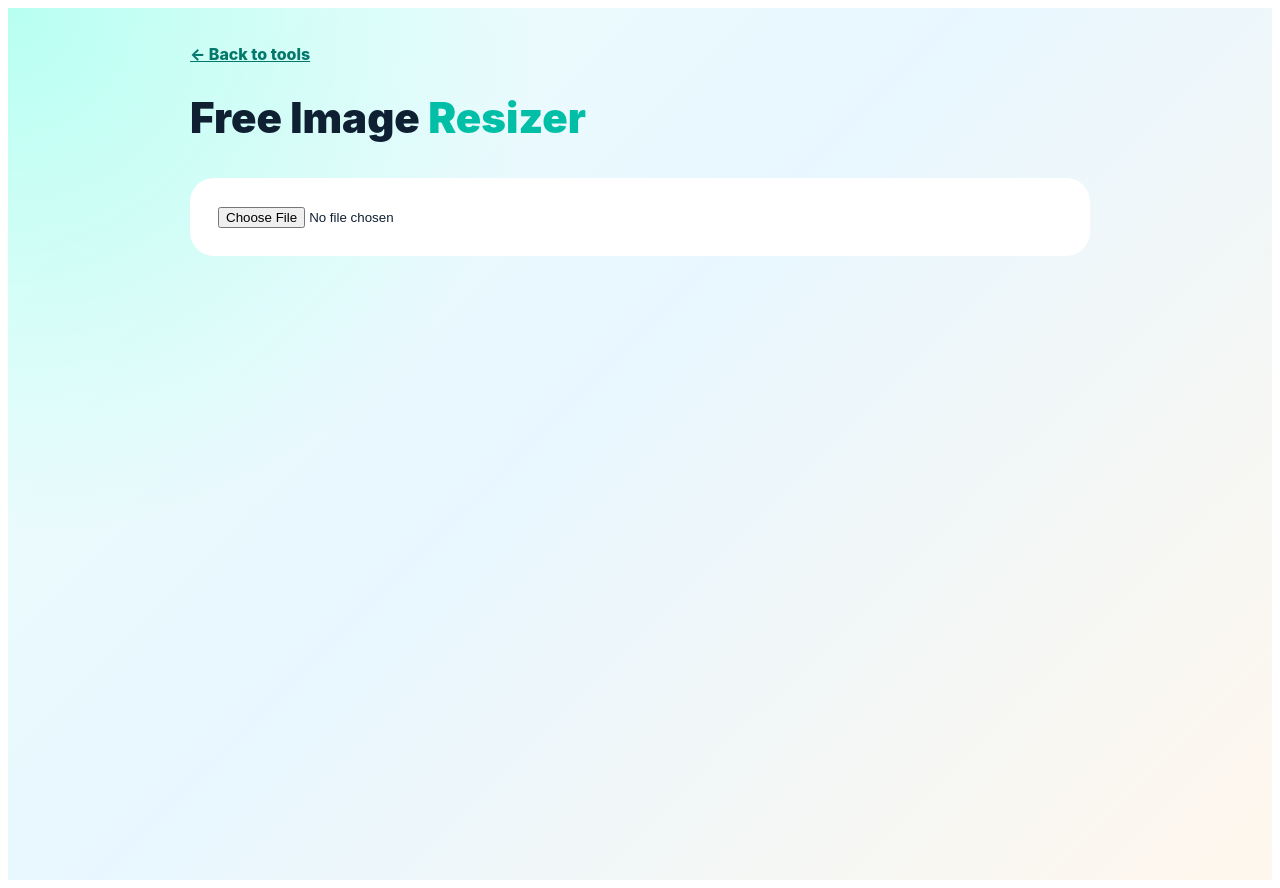
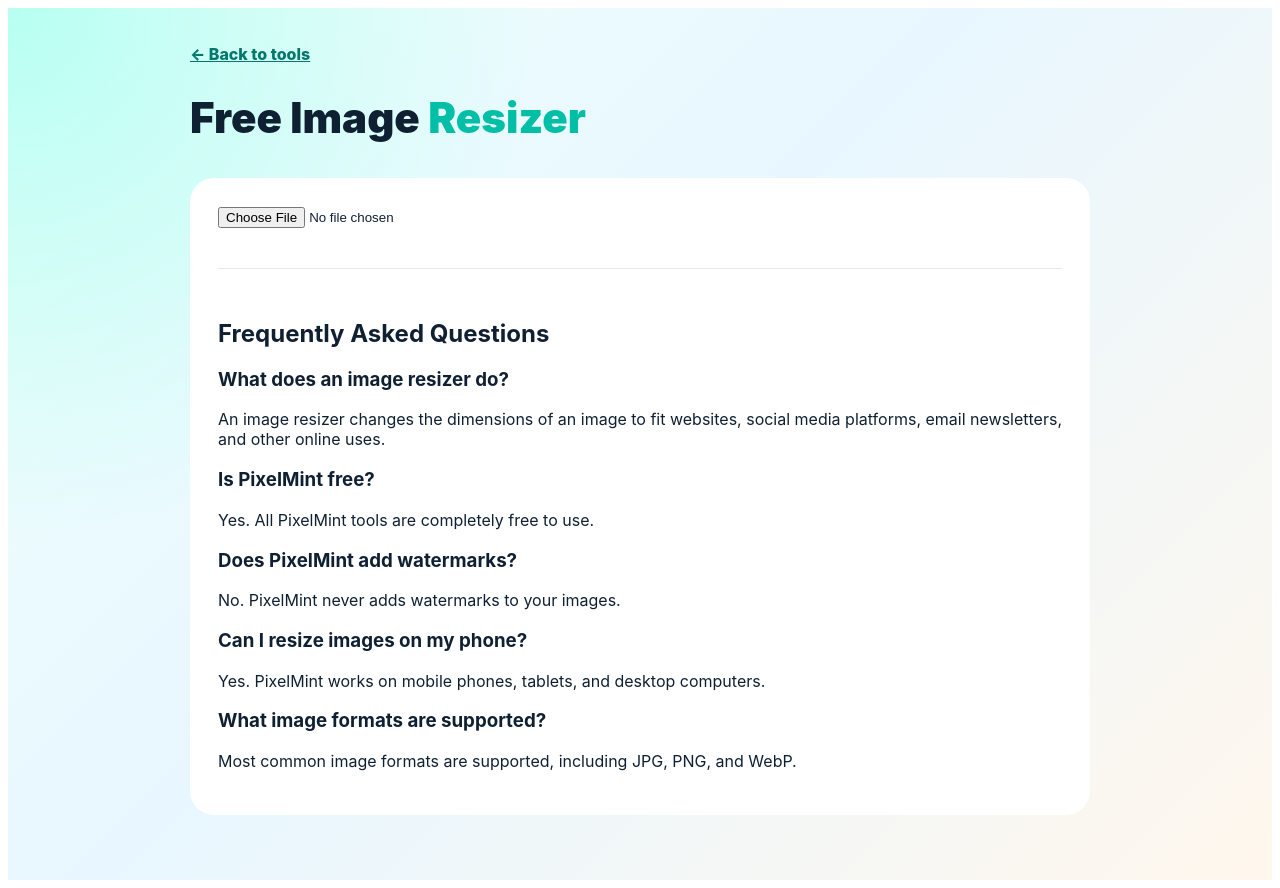
Before and after one commit to gramaziofamily/pixelminttools, a Next.js app: page /resize in a window 1280 px wide. Built offline with nearby package versions, Linux system fonts and the light colour scheme.

Commit message:
Add resize FAQ section

```diff
--- a/app/resize/page.js
+++ b/app/resize/page.js
@@ -136,7 +136,43 @@
               </button>
             </>
           )}
-        </div>
+       <div
+  style={{
+    marginTop: "40px",
+    borderTop: "1px solid #e5e7eb",
+    paddingTop: "30px",
+  }}
+>
+  <h2>Frequently Asked Questions</h2>
+
+  <h3>What does an image resizer do?</h3>
+  <p>
+    An image resizer changes the dimensions of an image to fit websites,
+    social media platforms, email newsletters, and other online uses.
+  </p>
+
+  <h3>Is PixelMint free?</h3>
+  <p>
+    Yes. All PixelMint tools are completely free to use.
+  </p>
+
+  <h3>Does PixelMint add watermarks?</h3>
+  <p>
+    No. PixelMint never adds watermarks to your images.
+  </p>
+
+  <h3>Can I resize images on my phone?</h3>
+  <p>
+    Yes. PixelMint works on mobile phones, tablets, and desktop computers.
+  </p>
+
+  <h3>What image formats are supported?</h3>
+  <p>
+    Most common image formats are supported, including JPG, PNG, and WebP.
+  </p>
+</div>
+
+            </div>
       </section>
     </main>
   );
```
